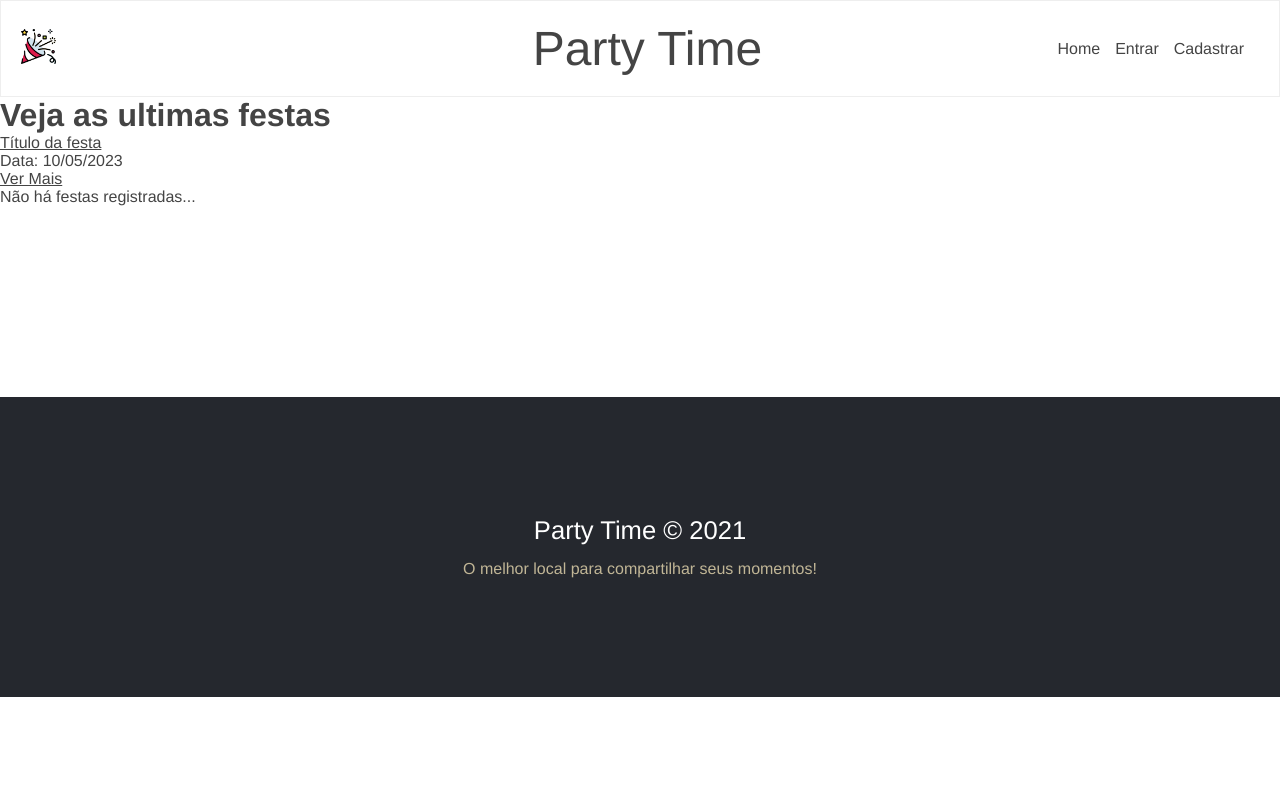
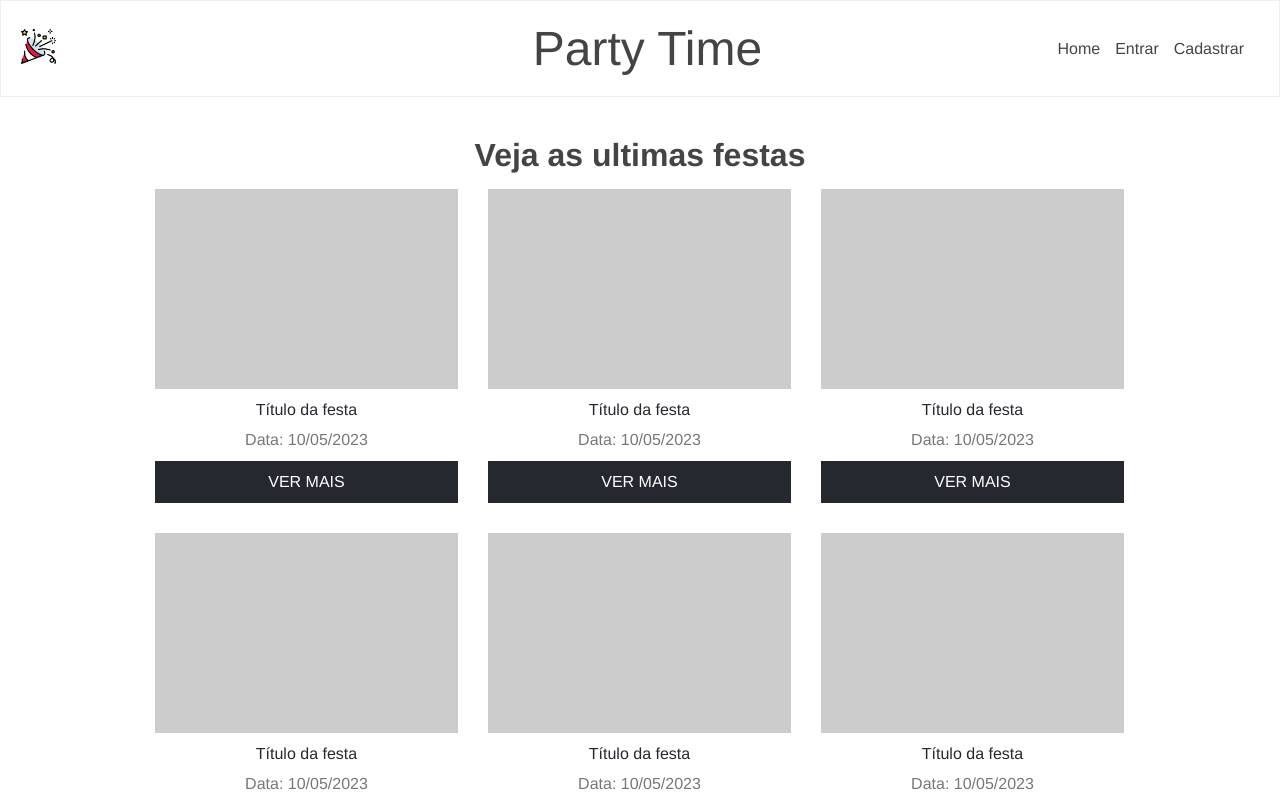
Before and after one commit to vtrolinux/projeto-Festas, a Vue app in the folder frontend/: page / in a window 1280 px wide. Shown: the top 800 px of the page. Built offline with nearby package versions, Linux system fonts and the light colour scheme.

Commit message:
css home

```diff
--- a/frontend/src/views/Home.vue
+++ b/frontend/src/views/Home.vue
@@ -2,6 +2,42 @@
   <div class="home">
     <h1> Veja as ultimas festas</h1>
     <div class="parties-container">
+      <div class="party-container">
+        <div class="party-img"></div>
+        <router-link to="/linkfesta" class='party-title'>Título da festa</router-link>
+        <p class='party-date'>Data: 10/05/2023</p>
+        <router-link to= '/linkfesta' class='party-details-btn'>Ver Mais</router-link>
+      </div>
+      <div class="party-container">
+        <div class="party-img"></div>
+        <router-link to="/linkfesta" class='party-title'>Título da festa</router-link>
+        <p class='party-date'>Data: 10/05/2023</p>
+        <router-link to= '/linkfesta' class='party-details-btn'>Ver Mais</router-link>
+      </div>
+      <div class="party-container">
+        <div class="party-img"></div>
+        <router-link to="/linkfesta" class='party-title'>Título da festa</router-link>
+        <p class='party-date'>Data: 10/05/2023</p>
+        <router-link to= '/linkfesta' class='party-details-btn'>Ver Mais</router-link>
+      </div>
+      <div class="party-container">
+        <div class="party-img"></div>
+        <router-link to="/linkfesta" class='party-title'>Título da festa</router-link>
+        <p class='party-date'>Data: 10/05/2023</p>
+        <router-link to= '/linkfesta' class='party-details-btn'>Ver Mais</router-link>
+      </div>
+      <div class="party-container">
+        <div class="party-img"></div>
+        <router-link to="/linkfesta" class='party-title'>Título da festa</router-link>
+        <p class='party-date'>Data: 10/05/2023</p>
+        <router-link to= '/linkfesta' class='party-details-btn'>Ver Mais</router-link>
+      </div>
+      <div class="party-container">
+        <div class="party-img"></div>
+        <router-link to="/linkfesta" class='party-title'>Título da festa</router-link>
+        <p class='party-date'>Data: 10/05/2023</p>
+        <router-link to= '/linkfesta' class='party-details-btn'>Ver Mais</router-link>
+      </div>
       <div class="party-container">
         <div class="party-img"></div>
         <router-link to="/linkfesta" class='party-title'>Título da festa</router-link>
@@ -24,5 +60,56 @@ export default {
 </script>
 
 <style scoped>
+  .home {
+    padding-top: 40px;
+    padding-bottom: 100px;
+    text-align: center;
+  }
+  .h1 {
+    margin-bottom: 40px;
+  }
+  .parties-container {
+    display: flex;
+    flex-wrap: wrap;
+    max-width: 1000px;
+    margin: 0 auto;
+  }
+  .party-container {
+    width: 30.3%;
+    margin: 1.5%;
+    display: flex;
+    flex-direction: column;
+  }
+  .party-img {
+    width: 100%;
+    height: 200px;
+    background-color: #CCC;
+    margin-bottom: 12px;
+    background-position: center;
+    background-size: cover;
+  }
+  .party-title {
+    color: #25282E;
+    text-decoration: none;
+    margin-bottom: 12px;
+  }
+  .party-date {
+    color: #777;
+    margin-bottom: 12px;
+  }
+  .party-details-btn {
+    width: 100%;
+    text-transform: uppercase;
+    color: #FFF;
+    background-color: #25282E;
+    transition: .5s;
+    border: 0;
+    padding: 12px;
+    text-decoration: none;
+    text-align: center;
+  }
+  .party-details-btn:hover {
+    background-color: #141619;
+  }
 
 </style>
```
